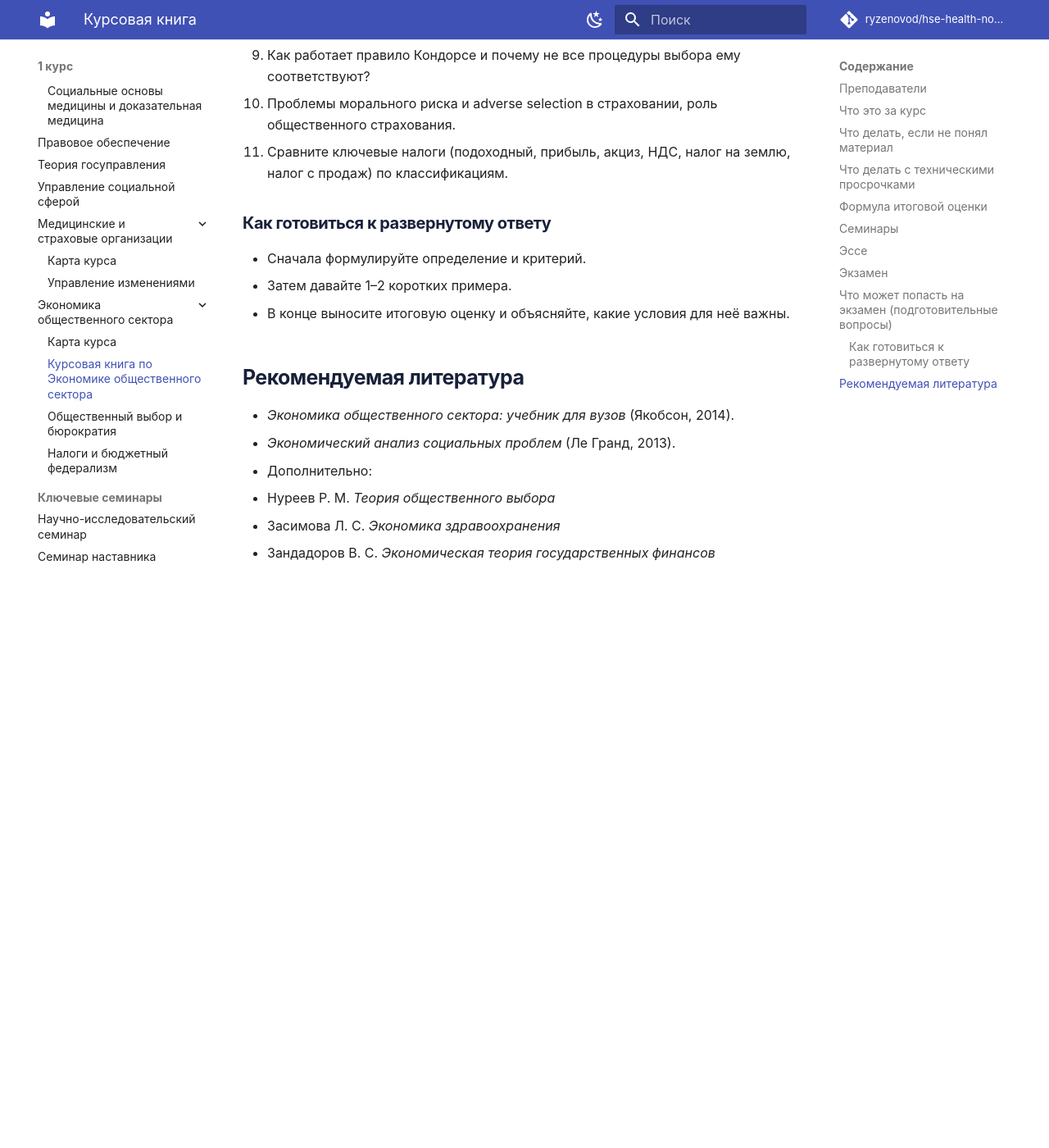
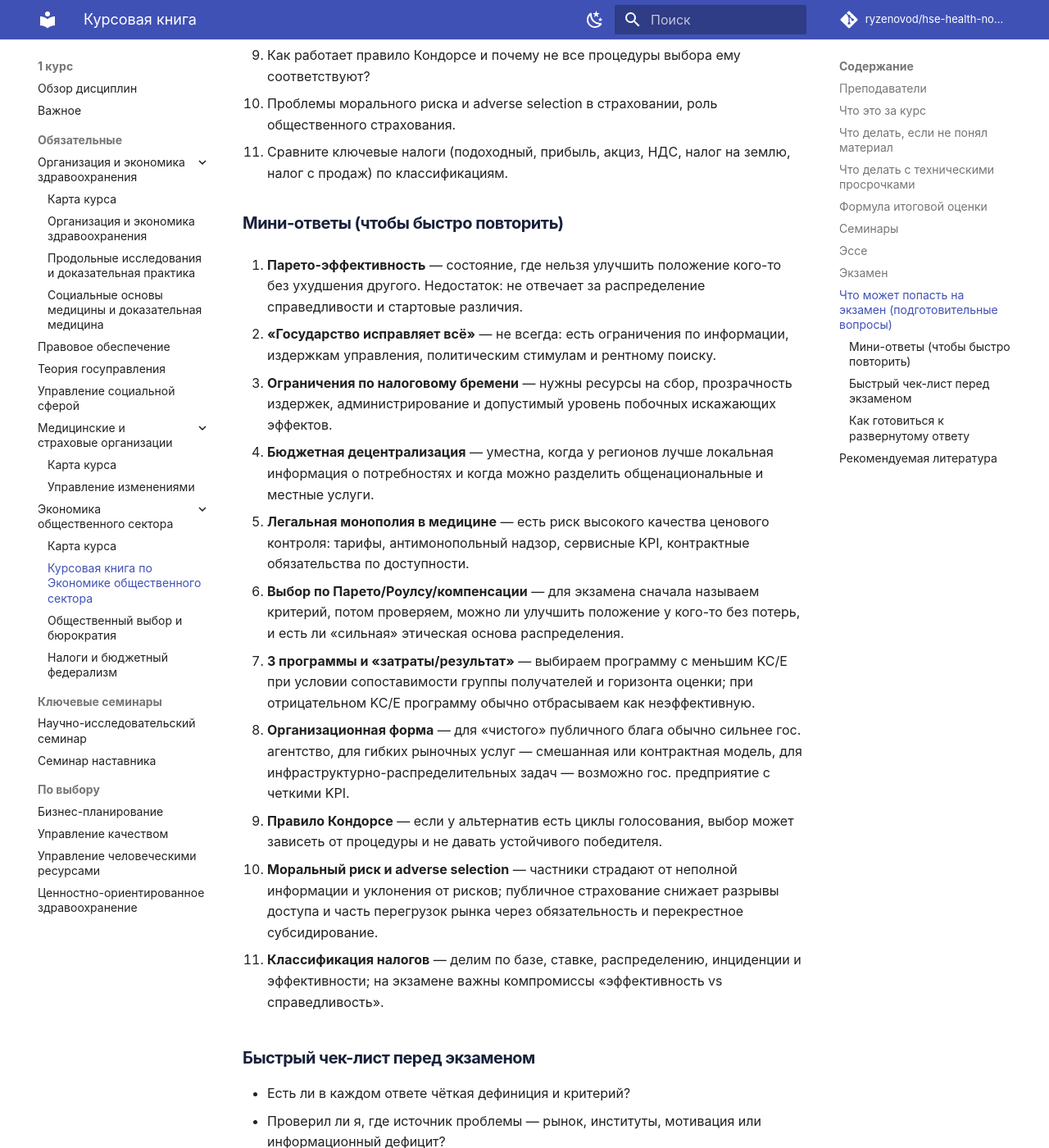
Before and after one commit to ryzenovod/hse-health-notes, an MkDocs documentation site: the page built from docs/year-1/public-sector-economics-coursebook.md, in a window 1280 px wide and 1400 px high, scrolled down 2949 px. Shown: the whole window at 82% size. Built offline with MkDocs 1.6.1 and Material for MkDocs 9.7.7, drawn with Linux system fonts in a browser that asks for light colours; comment, search, counter and statistics services are not loaded; before the commit the page ends 3661 px from its top, so only the background shows below that; some of the changed text lies outside the part shown.

Commit message:
Add mini-exam-answer notes and self-check checklist

```diff
--- a/docs/year-1/public-sector-economics-coursebook.md
+++ b/docs/year-1/public-sector-economics-coursebook.md
@@ -86,6 +86,38 @@
 10. Проблемы морального риска и adverse selection в страховании, роль общественного страхования.
 11. Сравните ключевые налоги (подоходный, прибыль, акциз, НДС, налог на землю, налог с продаж) по классификациям.
 
+### Мини-ответы (чтобы быстро повторить)
+
+1. **Парето-эффективность** — состояние, где нельзя улучшить положение кого-то без ухудшения другого. Недостаток: не отвечает за распределение справедливости и стартовые различия.
+
+2. **«Государство исправляет всё»** — не всегда: есть ограничения по информации, издержкам управления, политическим стимулам и рентному поиску.
+
+3. **Ограничения по налоговому бремени** — нужны ресурсы на сбор, прозрачность издержек, администрирование и допустимый уровень побочных искажающих эффектов.
+
+4. **Бюджетная децентрализация** — уместна, когда у регионов лучше локальная информация о потребностях и когда можно разделить общенациональные и местные услуги.
+
+5. **Легальная монополия в медицине** — есть риск высокого качества ценового контроля: тарифы, антимонопольный надзор, сервисные KPI, контрактные обязательства по доступности.
+
+6. **Выбор по Парето/Роулсу/компенсации** — для экзамена сначала называем критерий, потом проверяем, можно ли улучшить положение у кого-то без потерь, и есть ли «сильная» этическая основа распределения.
+
+7. **3 программы и «затраты/результат»** — выбираем программу с меньшим KC/E при условии сопоставимости группы получателей и горизонта оценки; при отрицательном KC/E программу обычно отбрасываем как неэффективную.
+
+8. **Организационная форма** — для «чистого» публичного блага обычно сильнее гос. агентство, для гибких рыночных услуг — смешанная или контрактная модель, для инфраструктурно-распределительных задач — возможно гос. предприятие с четкими KPI.
+
+9. **Правило Кондорсе** — если у альтернатив есть циклы голосования, выбор может зависеть от процедуры и не давать устойчивого победителя.
+
+10. **Моральный риск и adverse selection** — частники страдают от неполной информации и уклонения от рисков; публичное страхование снижает разрывы доступа и часть перегрузок рынка через обязательность и перекрестное субсидирование.
+
+11. **Классификация налогов** — делим по базе, ставке, распределению, инциденции и эффективности; на экзамене важны компромиссы «эффективность vs справедливость».
+
+### Быстрый чек-лист перед экзаменом
+
+- Есть ли в каждом ответе чёткая дефиниция и критерий?
+- Проверил ли я, где источник проблемы — рынок, институты, мотивация или информационный дефицит?
+- Привел ли я минимум 1 пример из курса (медицина, ЖКХ, налоги, страхование)?
+- Закрыл ли я блоки: **что это**, **как работает**, **плюсы/минусы**, **вывод**?
+- В задачах по выбору: написал ли я расчётные шаги, чтобы не терять баллы за формулировку?
+
 ### Как готовиться к развернутому ответу
 
 - Сначала формулируйте определение и критерий.
```
